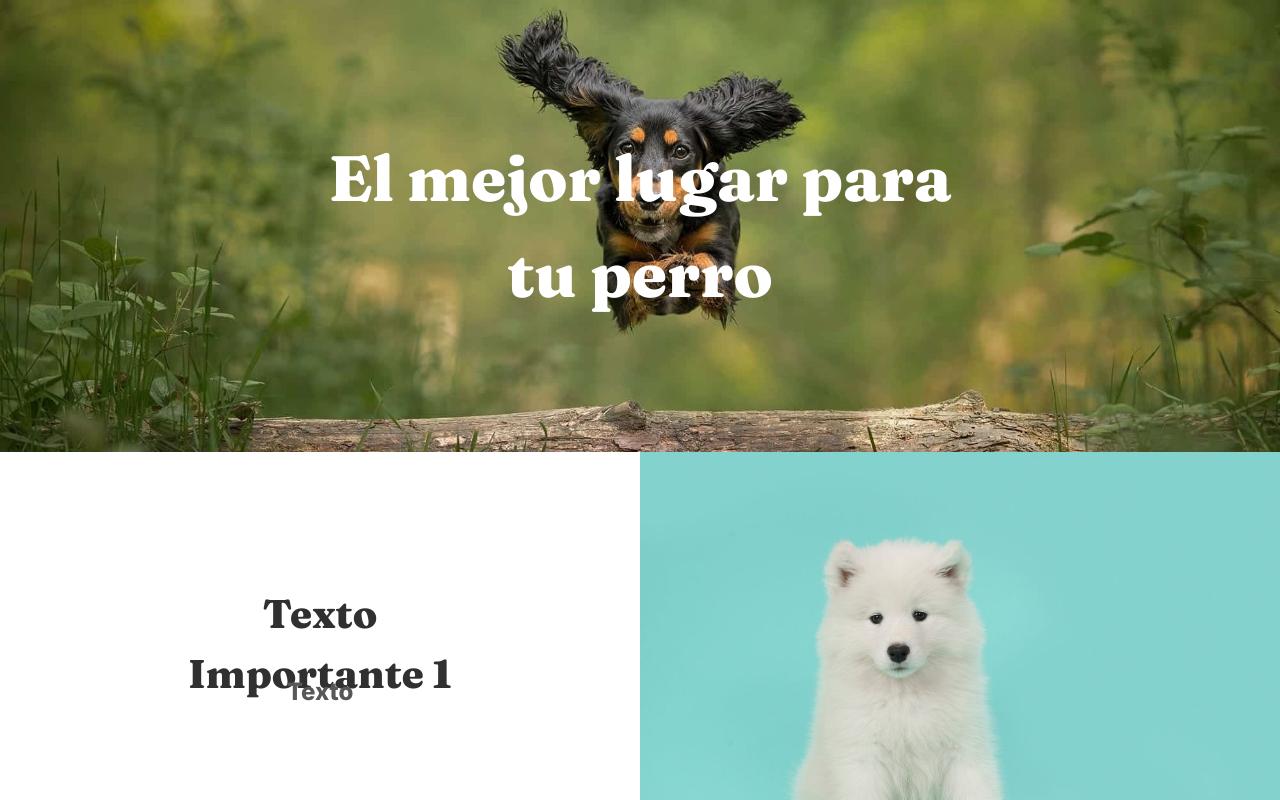
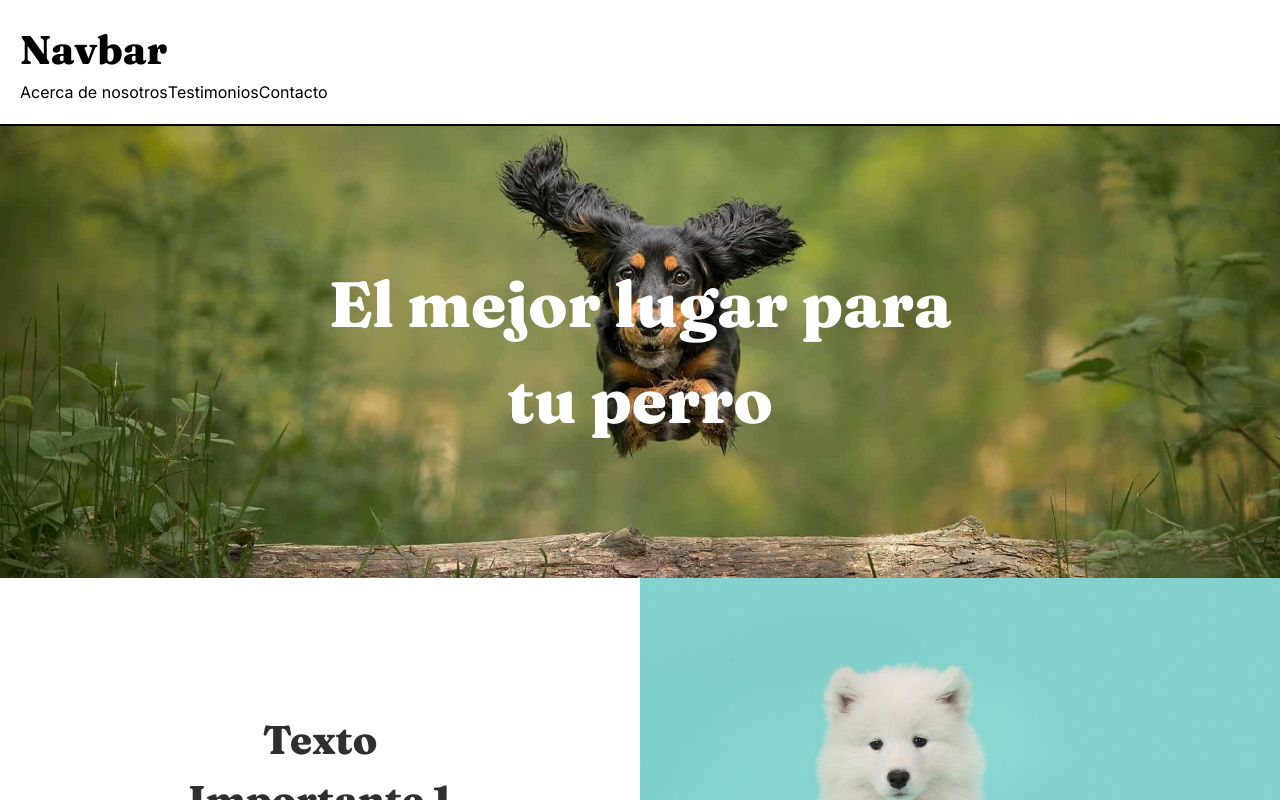
Before and after one commit to JonyHuergo/guarderia-perros, a Next.js app: page / in a window 1280 px wide. Shown: the top 800 px of the page. Built offline with nearby package versions, Linux system fonts and the light colour scheme.

Commit message:
Add navbar component

```diff
--- a/src/app/page.tsx
+++ b/src/app/page.tsx
@@ -1,3 +1,4 @@
+import Navbar from '../components/Navbar';
 import Banner from '../components/Banner';
 import About from '../components/About';
 import Reviews from '../components/Reviews';
@@ -5,6 +6,7 @@ import Reviews from '../components/Reviews';
 export default function Home() {
   return (
     <main>
+      <Navbar/>
       <Banner/>
       <About/>
       <Reviews/>
--- a/src/components/About.js
+++ b/src/components/About.js
@@ -2,7 +2,7 @@ import styles from '../styles/About.module.css'
 
 const About = () => {
     return (
-        <section className={styles.about}>
+        <section className={styles.about} id='about'>
             <div className={styles.aboutRow}>
                 <div className={styles.aboutTextContainer}>
                     <h2 className={styles.aboutTextTitle}>Texto Importante 1</h2>
--- a/src/components/Banner.js
+++ b/src/components/Banner.js
@@ -2,7 +2,7 @@ import styles from '../styles/Banner.module.css'
 
 const Banner = () => {
     return (
-        <header className={styles.banner}>
+        <header className={styles.banner} id='banner'>
             <img src="/banner-img.jpg" alt="Banner" className={styles.bannerImg}/>
             <div className={styles.bannerText}>
                 <h1>El mejor lugar para tu perro</h1>
--- /dev/null
+++ b/src/components/Navbar.js
@@ -0,0 +1,16 @@
+import styles from '../styles/Navbar.module.css'
+
+const Navbar = () => {
+    return (
+        <nav className={styles.navbar}>
+            <a href="#banner"><h2 className={styles.navbarTitle}>Navbar</h2></a>
+            <div>
+                <a href="#about"><button>Acerca de nosotros</button></a>
+                <a href="#reviews"><button></button>Testimonios</a>
+                <a href="#contact"><button></button>Contacto</a>
+            </div>
+        </nav>
+    );
+}
+
+export default Navbar;
--- a/src/components/Reviews.js
+++ b/src/components/Reviews.js
@@ -2,8 +2,8 @@ import styles from '../styles/Reviews.module.css'
 
 const Reviews = () => {
     return (
-        <section className={styles.reviews}>
-            <h2 className={styles.reviewsTitle}>RESEÑAS</h2>
+        <section className={styles.reviews} id='reviews'>
+            <h2 className={styles.reviewsTitle}>TESTIMONIOS</h2>
             <div className={styles.reviewsContainer}>
                 <div className={styles.review}>
                     <div className={styles.reviewPhotosContainer}>
--- /dev/null
+++ b/src/styles/Navbar.module.css
@@ -0,0 +1,13 @@
+.navbar {
+    position: sticky;
+    top: 0;
+    background-color: white;
+    z-index: 1;
+    border-bottom: 2px solid black;
+    padding: 20px;
+}
+
+.navbarTitle {
+    font-size: 2.5em;
+    font-weight: 800;
+}
```
